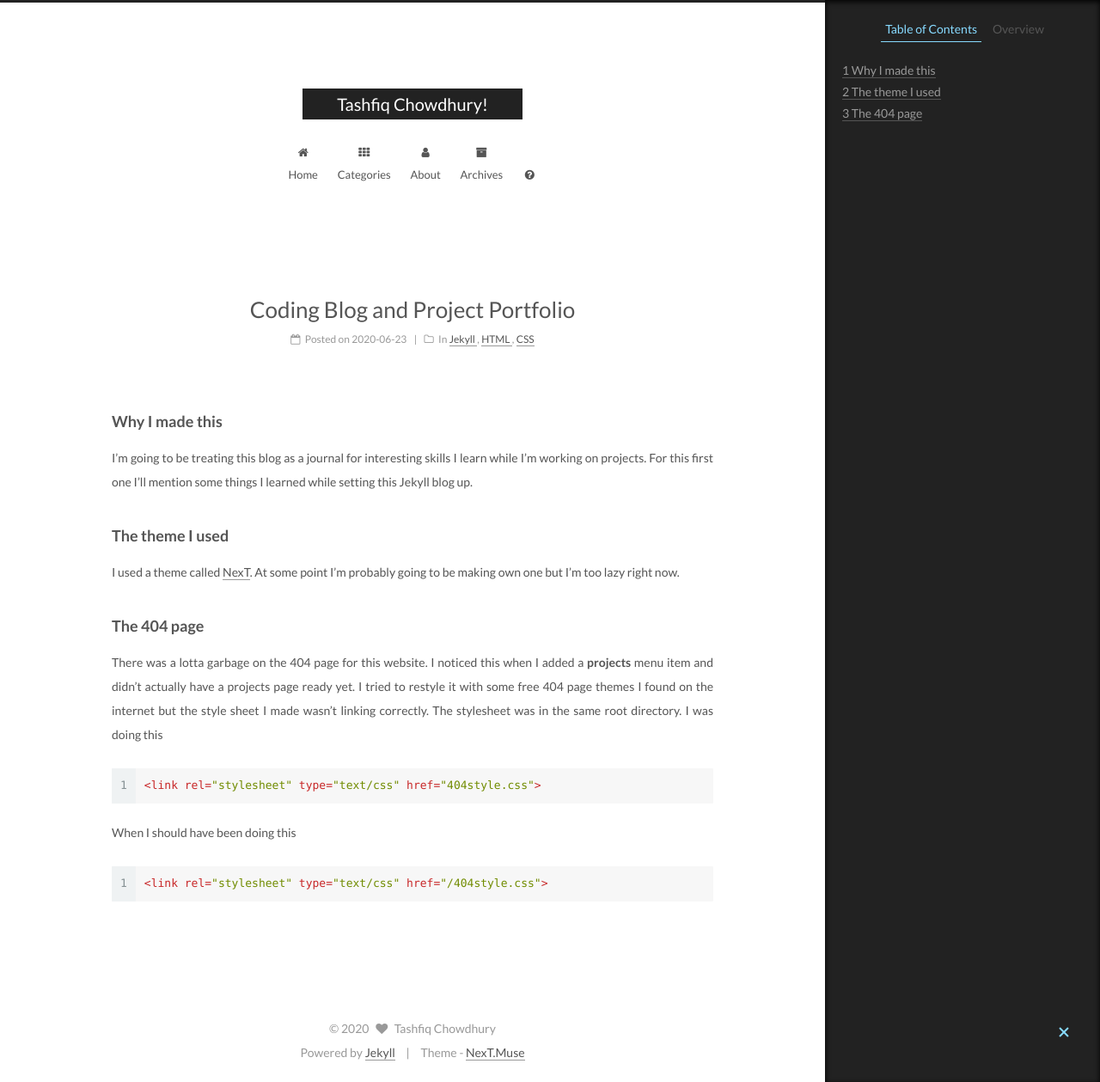
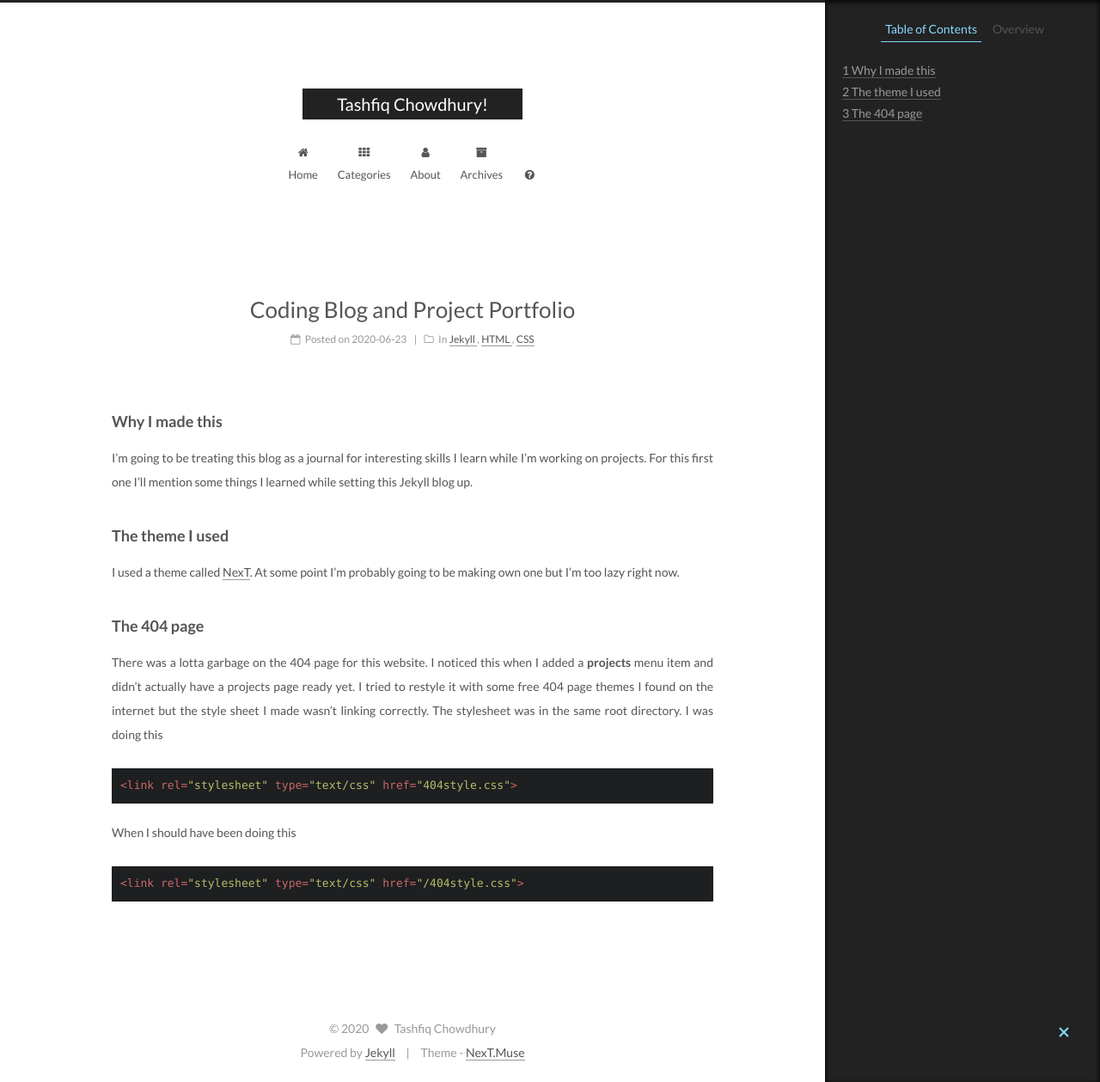
Before and after one commit to tashfooq/tashfooq.github.io, a Jekyll site: the page built from _posts/2020-06-23-blog.md, in a window 1280 px wide and 1259 px high. Shown: the whole window at 86% size. Built offline with Jekyll 4.4.1, drawn with Linux system fonts in a browser that asks for light colours.

Commit message:
Code highlighter changed

```diff
--- a/_config.yml
+++ b/_config.yml
@@ -41,7 +41,7 @@ exclude: [".rvmrc", ".rbenv-version", "README.md", "Rakefile", "changelog.md", "
 ## 'pygments' is unsupported on GitHub Pages now.
 highlighter: rouge
 highlight:
-  line_number: true
+  line_number: false
 
 #### Markdown Processors
 ## 'redcarpet' is unsupported on GitHub Pages now.
@@ -354,7 +354,7 @@ custom_logo:
 # Available value:
 #    normal | night | night eighties | night blue | night bright
 # https://github.com/chriskempson/tomorrow-theme
-highlight_theme: normal
+highlight_theme: night
 
 
 # ---------------------------------------------------------------
```
